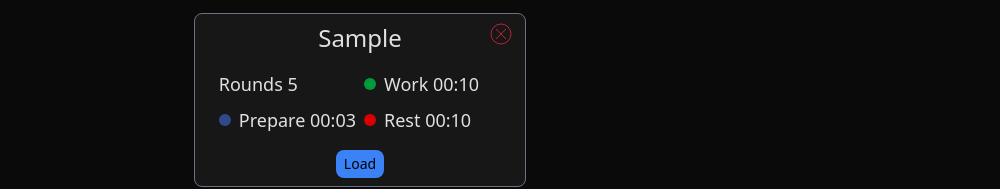
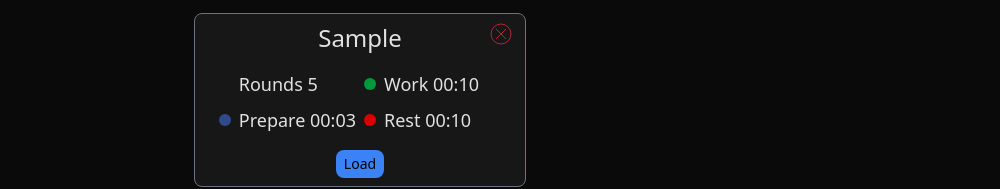
Before and after one commit to MacielG1/Timer_Interval, a React (Vite) app: page / in a window 1280 px wide. Both pictures are taken after typing "Sample" into the empty fields and a click on the button "Save". Shown: the part 619-808 px from the top of the page, without its empty margins (280-1280 px from the left). Built offline with nearby package versions, Linux system fonts and the light colour scheme.

Commit message:
fixed saved rounds padding in the sidebar

```diff
--- a/src/components/Sidebar.jsx
+++ b/src/components/Sidebar.jsx
@@ -58,7 +58,7 @@ export default function Sidebar() {
               <span>{i.Title || `Timer ${index + 1}`}</span>
             </div>
             <div className="grid grid-cols-1 sm:grid-cols-2 gap-2 2xl:  sm:gap-y-2 py-2 sm:py-4 px-0 justify-center text-left text-md sm:text-lg min-[1360px]:text-sm min-[1620px]:text-base">
-              <span className="text-center sm:text-left order-1 sm:order-none  ">
+              <span className="sm:pl-5 text-center sm:text-left order-1 sm:order-none  ">
                 {lang.rounds[preferredLanguage]} {i.Rounds}
               </span>
 
```
